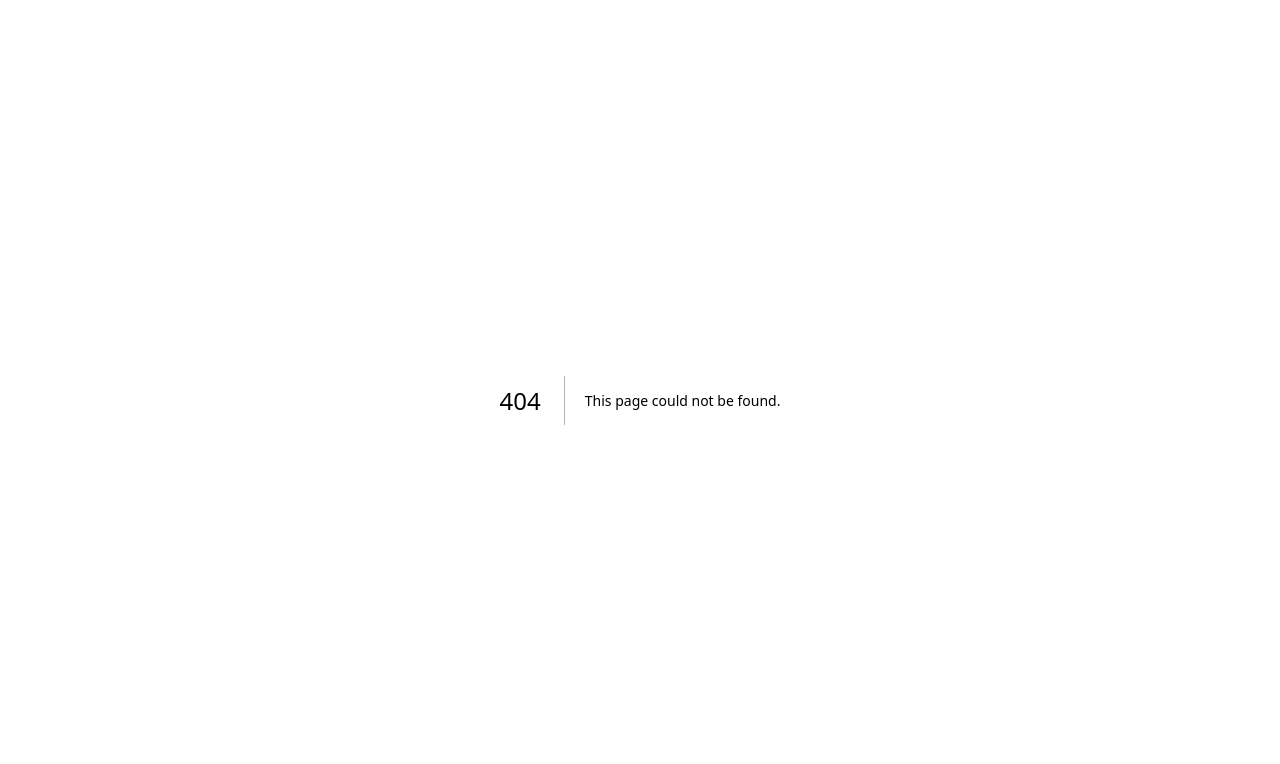
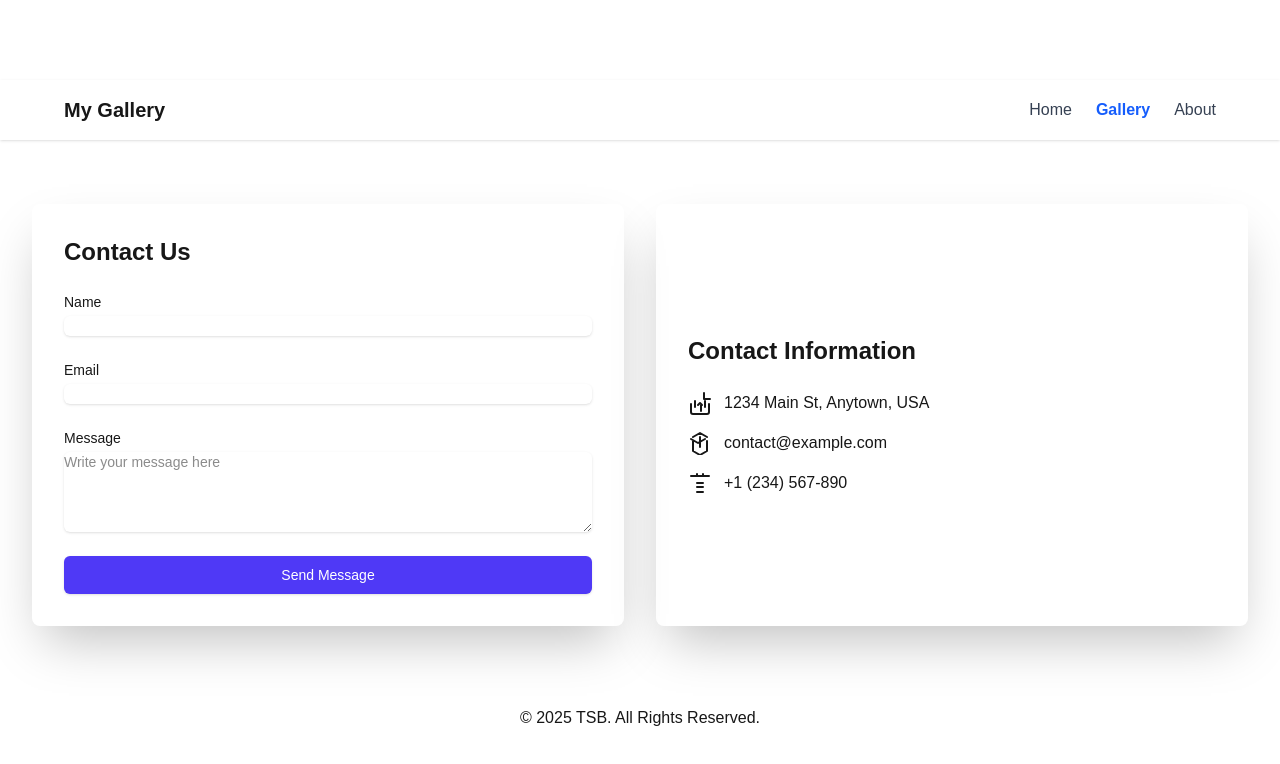
Before and after one commit to vojtazak/basic_start_web, a Next.js app: page /gallery in a window 1280 px wide. Before the commit this address had no page. Shown: the top 764 px of the page. Built offline with nearby package versions, Linux system fonts and the light colour scheme.

Commit message:
page parts

```diff
--- /dev/null
+++ b/src/app/gallery/page.tsx
@@ -0,0 +1,24 @@
+"use client";
+
+import Head from 'next/head';
+import Header from '@/components/header';
+import Contact from '@/components/contact';
+import Footer from '@/components/footer';
+
+
+const Home = () => {
+
+  return (
+    <div className="pt-[80px]">
+      <Head>
+        <title>My Gallery</title>
+      </Head>
+      <Header /> {/* top menu */}
+      <Contact /> {/* contact */}
+      <Footer /> {/* footer */}
+
+    </div>
+  );
+};
+
+export default Home;
--- a/src/app/page.tsx
+++ /dev/null
@@ -1,9 +0,0 @@
-export default function HomePage() {
-  return (
-    <main className="flex min-h-screen items-center justify-center bg-gray-100">
-      <h1 className="text-4xl font-bold text-gray-800">
-        🚀 Ready to build!
-      </h1>
-    </main>
-  );
-}
--- /dev/null
+++ b/src/components/contact.tsx
@@ -0,0 +1,90 @@
+import React from 'react';
+
+const ContactSection = () => {
+  return (
+    <div id="contact" className="py-16 px-4 sm:px-6 lg:px-8">
+      <div className="max-w-7xl mx-auto grid grid-cols-1 md:grid-cols-2 gap-8">
+
+        {/* Contact Form */}
+        <div className="p-8 rounded-lg shadow-2xl">
+          <h2 className="text-2xl font-extrabold">Contact Us</h2>
+          <form action="#" method="POST" className="mt-6 space-y-6">
+            <div>
+              <label htmlFor="name" className="block text-sm font-medium">
+                Name
+              </label>
+              <input
+                type="text"
+                name="name"
+                id="name"
+                autoComplete="name"
+                required
+                className="mt-1 block w-full border-gray-300 rounded-md shadow-sm focus:ring-indigo-500 focus:border-indigo-500 sm:text-sm"
+              />
+            </div>
+            <div>
+              <label htmlFor="email" className="block text-sm font-medium">
+                Email
+              </label>
+              <input
+                type="email"
+                name="email"
+                id="email"
+                autoComplete="email"
+                required
+                className="mt-1 block w-full border-gray-300 rounded-md shadow-sm focus:ring-indigo-500 focus:border-indigo-500 sm:text-sm"
+              />
+            </div>
+            <div>
+              <label htmlFor="message" className="block text-sm font-medium">
+                Message
+              </label>
+              <textarea
+                name="message"
+                id="message"
+                rows={4}
+                className="mt-1 block w-full border-gray-300 rounded-md shadow-sm focus:ring-indigo-500 focus:border-indigo-500 sm:text-sm"
+                placeholder="Write your message here"
+              />
+            </div>
+            <div>
+              <button
+                type="submit"
+                className="w-full bg-indigo-600 text-white py-2 px-4 border border-transparent rounded-md shadow-sm text-sm font-medium hover:bg-indigo-700 focus:outline-none focus:ring-2 focus:ring-offset-2 focus:ring-indigo-500"
+              >
+                Send Message
+              </button>
+            </div>
+          </form>
+        </div>
+
+        {/* Contact Info */}
+        <div className="p-8 rounded-lg shadow-2xl flex flex-col justify-center">
+          <h2 className="text-2xl font-extrabold">Contact Information</h2>
+          <div className="mt-6 space-y-4">
+            <div className="flex items-center">
+              <svg className="h-6 w-6" fill="none" stroke="currentColor" viewBox="0 0 24 24" xmlns="http://www.w3.org/2000/svg">
+                <path strokeLinecap="round" strokeLinejoin="round" strokeWidth="2" d="M16 2v6h6M21 13v8a2 2 0 01-2 2H5a2 2 0 01-2-2v-8M7 10v6M17 10v6M10 14l2-2 2 2M13 14v6"></path>
+              </svg>
+              <span className="ml-3 text-base">1234 Main St, Anytown, USA</span>
+            </div>
+            <div className="flex items-center">
+              <svg className="h-6 w-6" fill="none" stroke="currentColor" viewBox="0 0 24 24" xmlns="http://www.w3.org/2000/svg">
+                <path strokeLinecap="round" strokeLinejoin="round" strokeWidth="2" d="M3 8l7 4 7-4M5 6l7-4 7 4M5 10v10l7 4 7-4V10M12 6v10"></path>
+              </svg>
+              <span className="ml-3 text-base">contact@example.com</span>
+            </div>
+            <div className="flex items-center">
+              <svg className="h-6 w-6" fill="none" stroke="currentColor" viewBox="0 0 24 24" xmlns="http://www.w3.org/2000/svg">
+                <path strokeLinecap="round" strokeLinejoin="round" strokeWidth="2" d="M3 5h18M9 3v2M15 3v2m-6 16h6M9 12h6m-6 4h6"></path>
+              </svg>
+              <span className="ml-3 text-base">+1 (234) 567-890</span>
+            </div>
+          </div>
+        </div>
+      </div>
+    </div>
+  );
+};
+
+export default ContactSection;
--- /dev/null
+++ b/src/components/footer.tsx
@@ -0,0 +1,12 @@
+
+const Footer = () => {
+    return (
+      <div>
+        <footer className="py-4 text-center">
+          <p>© 2025 TSB. All Rights Reserved.</p>
+        </footer>
+      </div>
+  )
+}
+
+export default Footer;
--- /dev/null
+++ b/src/components/gallery.tsx
@@ -0,0 +1,58 @@
+const products = [
+  {
+    id: 1,
+    name: 'Earthen Bottle',
+    href: '#',
+    price: '$48',
+    imageSrc: 'https://tailwindcss.com/plus-assets/img/ecommerce-images/category-page-04-image-card-01.jpg',
+    imageAlt: 'Tall slender porcelain bottle with natural clay textured body and cork stopper.',
+  },
+  {
+    id: 2,
+    name: 'Nomad Tumbler',
+    href: '#',
+    price: '$35',
+    imageSrc: 'https://tailwindcss.com/plus-assets/img/ecommerce-images/category-page-04-image-card-02.jpg',
+    imageAlt: 'Olive drab green insulated bottle with flared screw lid and flat top.',
+  },
+  {
+    id: 3,
+    name: 'Focus Paper Refill',
+    href: '#',
+    price: '$89',
+    imageSrc: 'https://tailwindcss.com/plus-assets/img/ecommerce-images/category-page-04-image-card-03.jpg',
+    imageAlt: 'Person using a pen to cross a task off a productivity paper card.',
+  },
+  {
+    id: 4,
+    name: 'Machined Mechanical Pencil',
+    href: '#',
+    price: '$35',
+    imageSrc: 'https://tailwindcss.com/plus-assets/img/ecommerce-images/category-page-04-image-card-04.jpg',
+    imageAlt: 'Hand holding black machined steel mechanical pencil with brass tip and top.',
+  }
+]
+
+export default function Example() {
+  return (
+    <div className="bg-white">
+      <div className="mx-auto max-w-2xl px-4 py-16 sm:px-6 sm:py-24 lg:max-w-7xl lg:px-8">
+        <h2 className="sr-only">Products</h2>
+
+        <div className="grid grid-cols-1 gap-x-6 gap-y-10 sm:grid-cols-2 lg:grid-cols-3 xl:grid-cols-4 xl:gap-x-8">
+          {products.map((product) => (
+            <a key={product.id} href={product.href} className="group">
+              <img
+                alt={product.imageAlt}
+                src={product.imageSrc}
+                className="aspect-square w-full rounded-lg bg-gray-200 object-cover group-hover:opacity-75 xl:aspect-7/8"
+              />
+              <h3 className="mt-4 text-sm text-gray-700">{product.name}</h3>
+              <p className="mt-1 text-lg font-medium text-gray-900">{product.price}</p>
+            </a>
+          ))}
+        </div>
+      </div>
+    </div>
+  )
+}
--- /dev/null
+++ b/src/components/header.tsx
@@ -0,0 +1,72 @@
+
+import Link from 'next/link';
+import { usePathname } from 'next/navigation';
+import { useState } from 'react';
+
+const navLinks = [
+  { href: '/', label: 'Home' },
+  { href: '/gallery', label: 'Gallery' },
+  { href: '/about', label: 'About' },
+];
+
+export default function Header() {
+  const pathname = usePathname();
+  const [menuOpen, setMenuOpen] = useState(false);
+
+  const isActive = (href: string) => pathname === href;
+
+  return (
+    <header className="bg-white shadow px-6 py-4">
+      <div className="flex items-center justify-between max-w-6xl mx-auto">
+        {/* Left: Site name */}
+        <div className="text-xl font-bold">My Gallery</div>
+
+        {/* Desktop menu */}
+        <nav className="hidden md:flex space-x-6">
+          {navLinks.map(({ href, label }) => (
+            <Link
+              key={href}
+              href={href}
+              className={`${
+                isActive(href)
+                  ? 'text-blue-600 font-semibold'
+                  : 'text-gray-700 hover:text-black'
+              }`}
+            >
+              {label}
+            </Link>
+          ))}
+        </nav>
+
+        {/* Mobile menu toggle (Unicode hamburger / X icon) */}
+        <button
+          onClick={() => setMenuOpen(!menuOpen)}
+          className="md:hidden text-2xl text-gray-700 focus:outline-none"
+          aria-label="Toggle menu"
+        >
+          {menuOpen ? '✖' : '☰'}
+        </button>
+      </div>
+
+      {/* Mobile menu links */}
+      {menuOpen && (
+        <nav className="md:hidden mt-4 space-y-2 px-6">
+          {navLinks.map(({ href, label }) => (
+            <Link
+              key={href}
+              href={href}
+              onClick={() => setMenuOpen(false)}
+              className={`block ${
+                isActive(href)
+                  ? 'text-blue-600 font-semibold'
+                  : 'text-gray-700 hover:text-black'
+              }`}
+            >
+              {label}
+            </Link>
+          ))}
+        </nav>
+      )}
+    </header>
+  );
+}
```
